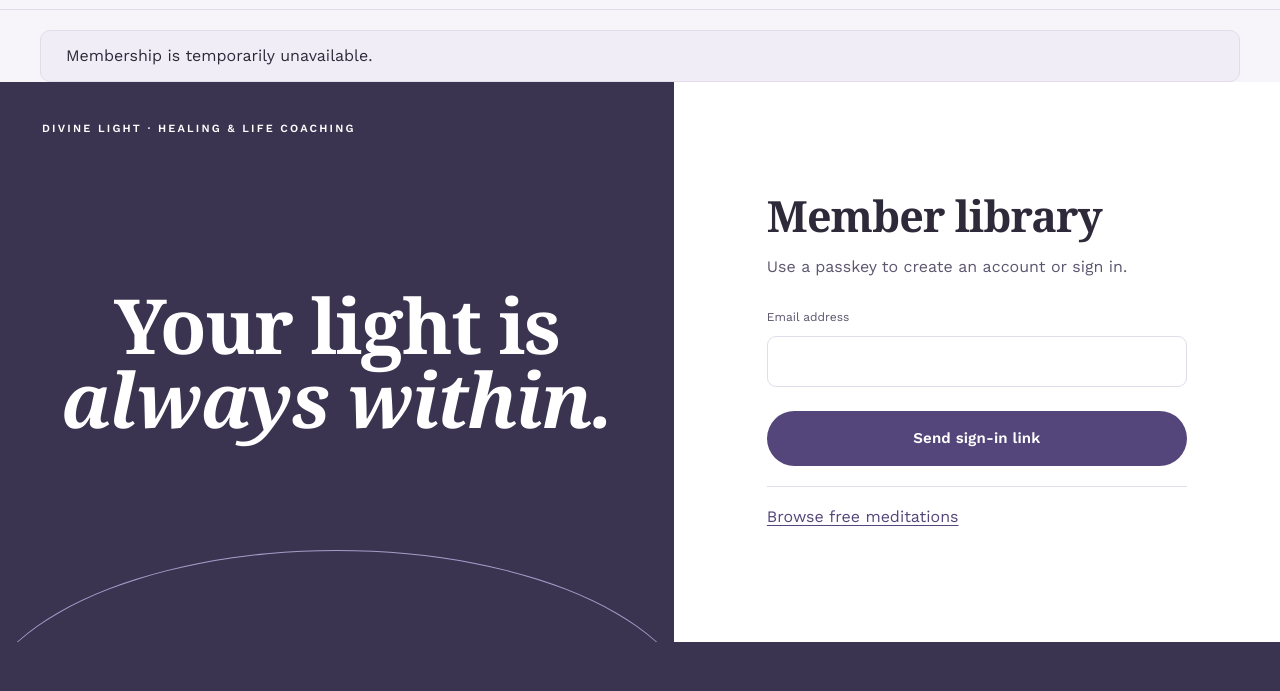
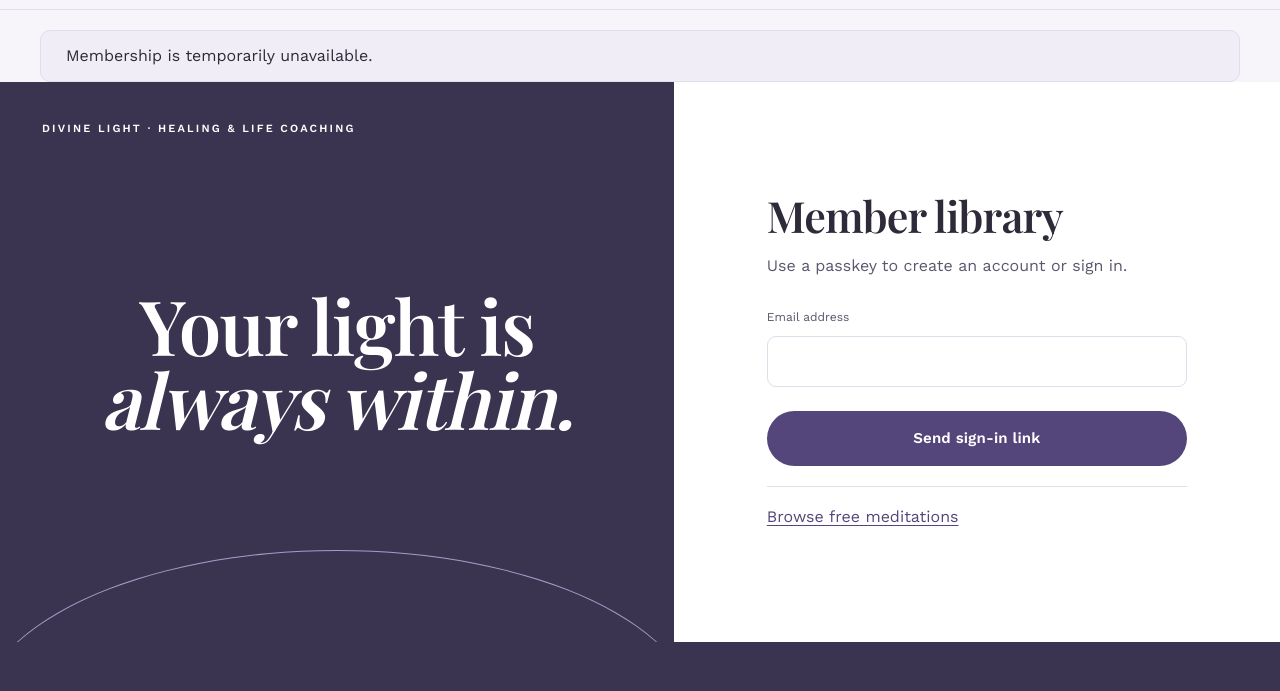
Before and after one commit to akhileshd-biz/divinelight-website, a website with bundled scripts: page members.html in a window 1280 px wide. Shown: the part 59-750 px from the top of the page. Built offline with nearby package versions, Linux system fonts and the light colour scheme; no server answers.

Commit message:
Load the display font on both pages

```diff
--- a/members.html
+++ b/members.html
@@ -12,7 +12,7 @@
 <meta name="theme-color" content="#F7F5FA">
 <link rel="preconnect" href="https://fonts.googleapis.com">
 <link rel="preconnect" href="https://fonts.gstatic.com" crossorigin>
-<link rel="stylesheet" href="https://fonts.googleapis.com/css2?family=Cinzel:wght@600&amp;family=Cormorant+Garamond:ital,wght@0,500;0,600;0,700;1,500&amp;family=Work+Sans:wght@400;500;600&amp;display=swap">
+<link rel="stylesheet" href="https://fonts.googleapis.com/css2?family=Cinzel:wght@600&amp;family=Cormorant+Garamond:ital,wght@0,500;0,600;0,700;1,500&amp;family=Playfair+Display:wght@600&amp;family=Work+Sans:wght@400;500;600&amp;display=swap">
 <style>
 :root{--ink:#2E2A3A;--ink-soft:#5C566E;--paper:#F7F5FA;--card:#FFFFFF;--line:#E2DCEB;--rose:#6E5F92;--rose-deep:#54467A;--rose-tint:#ECE6F4;--sage:#B3A6CF;--sage-deep:#4E4270;--sage-tint:#F1EDF7;--cream-dark:#3A3450;}
 *{box-sizing:border-box;}
```
Also changed, not shown: index.html (+1 -1 lines).
